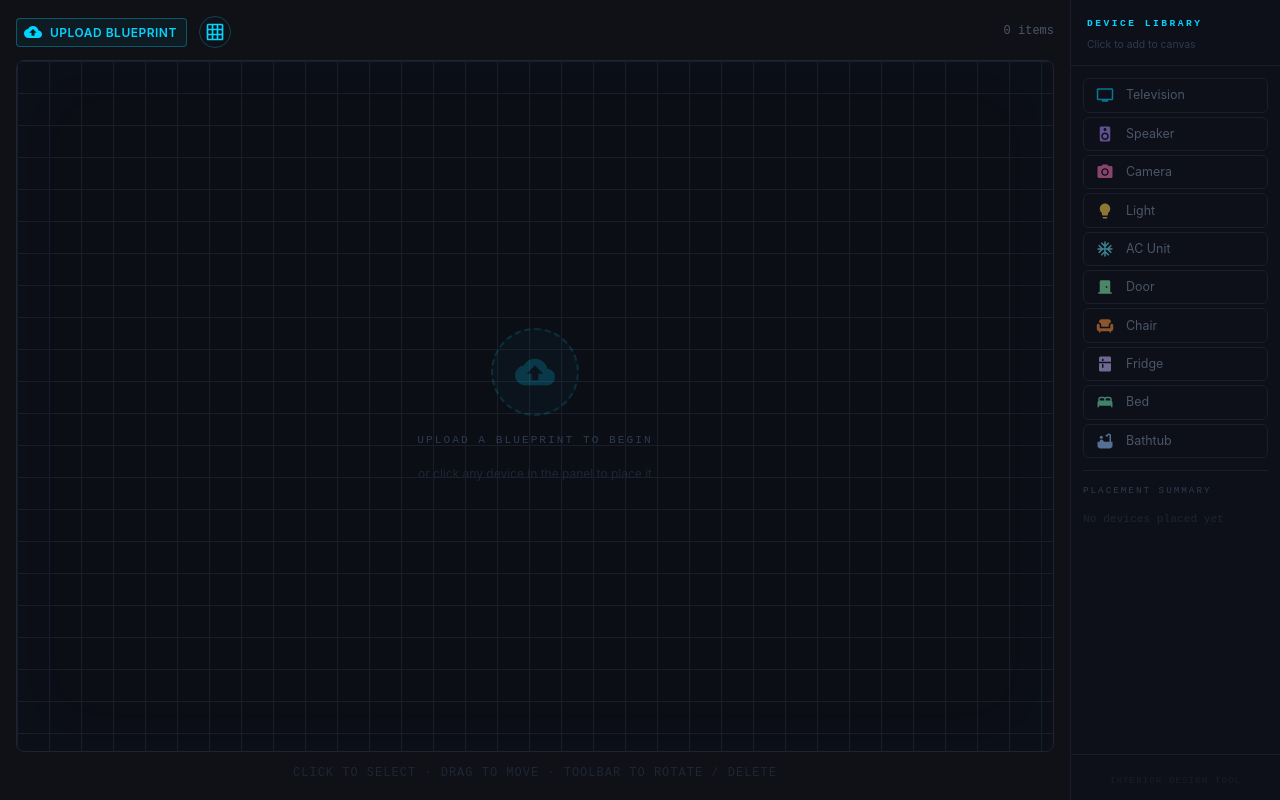
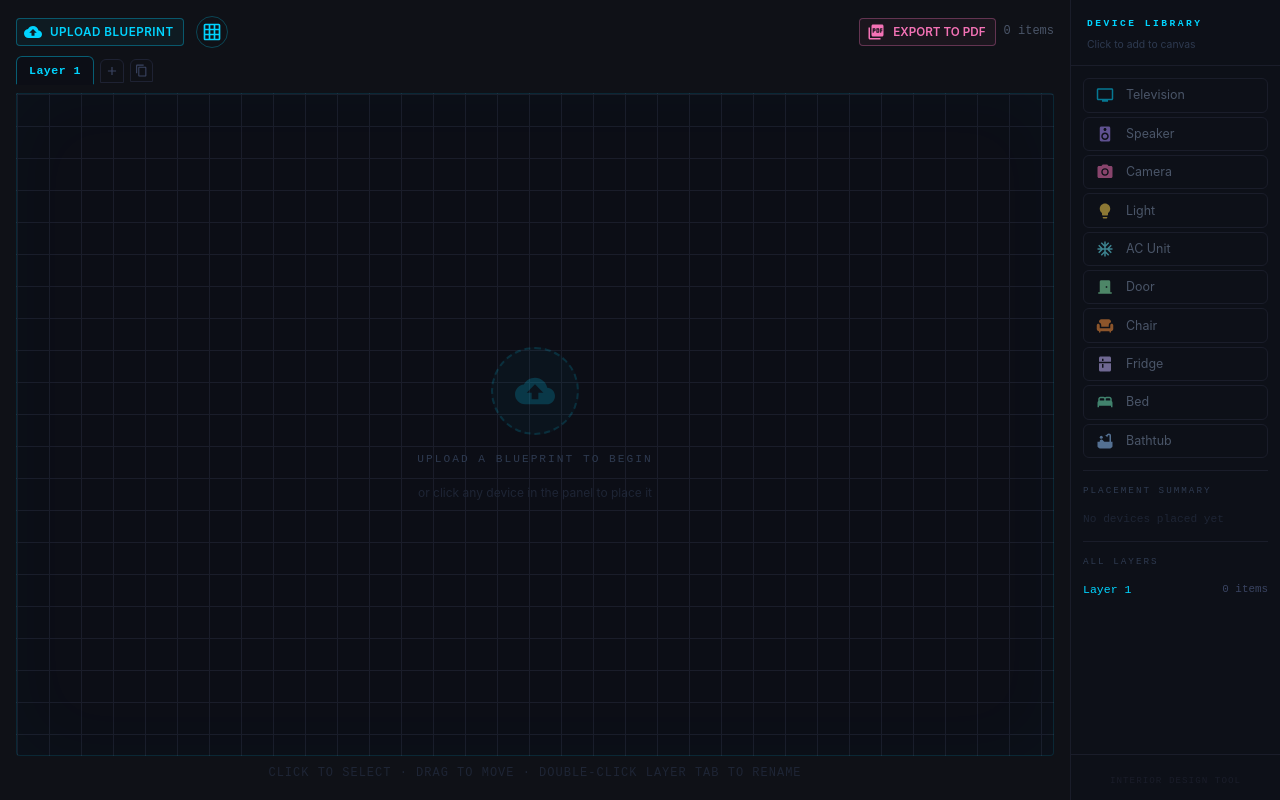
Before and after one commit to ravinder90nath/interior-design-planner, a React (Vite) app: page / in a window 1280 px wide. Built offline with nearby package versions, Linux system fonts and the light colour scheme.

Commit message:
Add export to PDF feature, Layer feature

```diff
--- a/package.json
+++ b/package.json
@@ -14,6 +14,8 @@
     "@emotion/styled": "^11.14.1",
     "@mui/icons-material": "^9.1.0",
     "@mui/material": "^9.1.0",
+    "html2canvas": "^1.4.1",
+    "jspdf": "^4.2.1",
     "react": "^19.2.6",
     "react-dom": "^19.2.6"
   },
--- a/src/App.jsx
+++ b/src/App.jsx
@@ -1,6 +1,7 @@
 import React, { useState, useRef, useCallback } from 'react';
 import {
-  Box, Button, Tooltip, Typography, Divider, IconButton
+  Box, Button, Tooltip, Typography, Divider, IconButton, TextField, Dialog,
+  DialogTitle, DialogContent, DialogActions, CircularProgress
 } from '@mui/material';
 import { createTheme, ThemeProvider } from '@mui/material/styles';
 import TvIcon from '@mui/icons-material/Tv';
@@ -18,6 +19,12 @@ import DeleteIcon from '@mui/icons-material/Delete';
 import RotateRightIcon from '@mui/icons-material/RotateRight';
 import GridOnIcon from '@mui/icons-material/GridOn';
 import ClearAllIcon from '@mui/icons-material/ClearAll';
+import ContentCopyIcon from '@mui/icons-material/ContentCopy';
+import PictureAsPdfIcon from '@mui/icons-material/PictureAsPdf';
+import AddIcon from '@mui/icons-material/Add';
+import CloseIcon from '@mui/icons-material/Close';
+import html2canvas from 'html2canvas';
+import jsPDF from 'jspdf';
 
 const theme = createTheme({
   palette: {
@@ -41,16 +48,33 @@ const DEVICE_CATALOG = [
   { id: 'bath',    label: 'Bathtub',     icon: BathtubIcon,    color: '#93C5FD' },
 ];
 
-let idCounter = 1;
+let idCounter = 100;
+let layerIdCounter = 1;
+
+const makeDefaultLayer = (name) => ({
+  id: layerIdCounter++,
+  name,
+  blueprintImg: null,
+  items: [],
+});
 
 export default function App() {
-  const [blueprintImg, setBlueprintImg] = useState(null);
-  const [items, setItems] = useState([]);
+  const [layers, setLayers] = useState([makeDefaultLayer('Layer 1')]);
+  const [activeLayerId, setActiveLayerId] = useState(1);
   const [selectedId, setSelectedId] = useState(null);
   const [showGrid, setShowGrid] = useState(true);
+  const [exporting, setExporting] = useState(false);
   const canvasRef = useRef(null);
   const dragState = useRef(null);
   const fileInputRef = useRef(null);
+
+  const activeLayer = layers.find(l => l.id === activeLayerId) || layers[0];
+  const items = activeLayer.items;
+  const blueprintImg = activeLayer.blueprintImg;
+
+  const updateLayer = (id, updater) => {
+    setLayers(prev => prev.map(l => l.id === id ? { ...l, ...updater(l) } : l));
+  };
 
   const counts = items.reduce((acc, item) => {
     acc[item.type] = (acc[item.type] || 0) + 1;
@@ -60,7 +84,9 @@ export default function App() {
   const handleUpload = (e) => {
     const file = e.target.files[0];
     if (!file) return;
-    setBlueprintImg(URL.createObjectURL(file));
+    const url = URL.createObjectURL(file);
+    updateLayer(activeLayerId, () => ({ blueprintImg: url }));
+    e.target.value = '';
   };
 
   const addItem = (deviceId) => {
@@ -70,23 +96,57 @@ export default function App() {
     const x = 40 + Math.random() * (rect.width - 120);
     const y = 40 + Math.random() * (rect.height - 120);
     const newItem = { id: idCounter++, type: deviceId, x, y, rotation: 0 };
-    setItems(prev => [...prev, newItem]);
+    updateLayer(activeLayerId, l => ({ items: [...l.items, newItem] }));
     setSelectedId(newItem.id);
   };
 
   const deleteSelected = () => {
     if (selectedId === null) return;
-    setItems(prev => prev.filter(i => i.id !== selectedId));
+    updateLayer(activeLayerId, l => ({ items: l.items.filter(i => i.id !== selectedId) }));
     setSelectedId(null);
   };
 
   const rotateSelected = () => {
     if (selectedId === null) return;
-    setItems(prev => prev.map(i =>
-      i.id === selectedId ? { ...i, rotation: (i.rotation + 45) % 360 } : i
-    ));
+    updateLayer(activeLayerId, l => ({
+      items: l.items.map(i => i.id === selectedId ? { ...i, rotation: (i.rotation + 45) % 360 } : i)
+    }));
   };
 
+  const duplicateLayer = () => {
+    const newLayer = {
+      ...activeLayer,
+      id: layerIdCounter++,
+      name: `Layer ${layers.length + 1}`,
+      items: activeLayer.items.map(i => ({ ...i, id: idCounter++ })),
+    };
+    setLayers(prev => [...prev, newLayer]);
+    setActiveLayerId(newLayer.id);
+    setSelectedId(null);
+  };
+
+  const addBlankLayer = () => {
+    const newLayer = makeDefaultLayer(`Layer ${layers.length + 1}`);
+    setLayers(prev => [...prev, newLayer]);
+    setActiveLayerId(newLayer.id);
+    setSelectedId(null);
+  };
+
+  const deleteLayer = (id) => {
+    if (layers.length <= 1) return;
+    const remaining = layers.filter(l => l.id !== id);
+    setLayers(remaining);
+    if (activeLayerId === id) {
+      setActiveLayerId(remaining[remaining.length - 1].id);
+      setSelectedId(null);
+    }
+  };
+
+  const renameLayer = (id, name) => {
+    setLayers(prev => prev.map(l => l.id === id ? { ...l, name } : l));
+  };
+
+  // Drag
   const onMouseDown = useCallback((e, itemId) => {
     e.stopPropagation();
     setSelectedId(itemId);
@@ -104,12 +164,18 @@ export default function App() {
     const rect = canvasRef.current.getBoundingClientRect();
     const x = e.clientX - rect.left - dragState.current.offsetX;
     const y = e.clientY - rect.top - dragState.current.offsetY;
-    setItems(prev => prev.map(i =>
+    setLayers(prev => prev.map(l => {
+      if (l.id !== activeLayerId) return l;
+      return {
+        ...l,
+        items: l.items.map(i =>
           i.id === dragState.current.itemId
             ? { ...i, x: Math.max(0, Math.min(rect.width - 48, x)), y: Math.max(0, Math.min(rect.height - 48, y)) }
             : i
-    ));
-  }, []);
+        )
+      };
+    }));
+  }, [activeLayerId]);
 
   const onMouseUp = useCallback(() => { dragState.current = null; }, []);
 
@@ -132,41 +198,92 @@ export default function App() {
     const t = e.touches[0];
     const x = t.clientX - rect.left - dragState.current.offsetX;
     const y = t.clientY - rect.top - dragState.current.offsetY;
-    setItems(prev => prev.map(i =>
+    setLayers(prev => prev.map(l => {
+      if (l.id !== activeLayerId) return l;
+      return {
+        ...l,
+        items: l.items.map(i =>
           i.id === dragState.current.itemId
             ? { ...i, x: Math.max(0, Math.min(rect.width - 48, x)), y: Math.max(0, Math.min(rect.height - 48, y)) }
             : i
-    ));
-  }, []);
+        )
+      };
+    }));
+  }, [activeLayerId]);
+
+  // Export to PDF - renders each layer as a canvas snapshot
+  const exportToPDF = async () => {
+    setExporting(true);
+    try {
+      const canvas = canvasRef.current;
+      const rect = canvas.getBoundingClientRect();
+      const pdf = new jsPDF({ orientation: 'landscape', unit: 'px', format: [rect.width, rect.height] });
+      const savedActiveId = activeLayerId;
+
+      for (let i = 0; i < layers.length; i++) {
+        const layer = layers[i];
+
+        // Switch to this layer visually to capture it
+        setActiveLayerId(layer.id);
+        setSelectedId(null);
+
+        // Wait for React to re-render
+        await new Promise(r => setTimeout(r, 180));
+
+        const snap = await html2canvas(canvas, {
+          backgroundColor: '#0C0E16',
+          scale: 1.5,
+          useCORS: true,
+          allowTaint: true,
+          logging: false,
+        });
+
+        const imgData = snap.toDataURL('image/png');
+
+        if (i > 0) pdf.addPage();
+        // Page header
+        pdf.setFillColor(12, 14, 22);
+        pdf.rect(0, 0, rect.width, rect.height, 'F');
+        pdf.addImage(imgData, 'PNG', 0, 0, rect.width, rect.height);
+
+        // Layer label overlay
+        pdf.setFontSize(13);
+        pdf.setTextColor(0, 212, 255);
+        pdf.text(`${layer.name}  |  ${layer.items.length} item${layer.items.length !== 1 ? 's' : ''}`, 12, rect.height - 10);
+      }
+
+      // Restore
+      setActiveLayerId(savedActiveId);
+      pdf.save('interior-design-layers.pdf');
+    } catch (err) {
+      console.error('PDF export error:', err);
+    }
+    setExporting(false);
+  };
+
+  const sel = items.find(i => i.id === selectedId);
+  const selDevice = sel ? DEVICE_CATALOG.find(d => d.id === sel.type) : null;
 
   return (
     <ThemeProvider theme={theme}>
       <Box sx={{ display: 'flex', height: '100vh', width: '100vw', overflow: 'hidden', bgcolor: '#0F1117' }}>
 
         {/* CANVAS AREA */}
-        <Box sx={{ flex: 1, display: 'flex', flexDirection: 'column', p: 2, gap: 1.5, minWidth: 0 }}>
+        <Box sx={{ flex: 1, display: 'flex', flexDirection: 'column', p: 2, gap: 1, minWidth: 0 }}>
 
-          {/* Toolbar */}
+          {/* TOP TOOLBAR */}
           <Box sx={{ display: 'flex', alignItems: 'center', gap: 1.5, flexWrap: 'wrap' }}>
-            <Button
-              variant="outlined"
-              size="small"
-              startIcon={<CloudUploadIcon />}
+            {/* Upload */}
+            <Button variant="outlined" size="small" startIcon={<CloudUploadIcon />}
               onClick={() => fileInputRef.current.click()}
-              sx={{
-                borderColor: '#00D4FF55',
-                color: '#00D4FF',
-                bgcolor: '#00D4FF0D',
+              sx={{ borderColor: '#00D4FF55', color: '#00D4FF', bgcolor: '#00D4FF0D',
                 '&:hover': { borderColor: '#00D4FF', bgcolor: '#00D4FF1A' },
-                fontWeight: 600,
-                fontSize: '0.75rem',
-                letterSpacing: 0.5,
-              }}
-            >
+                fontWeight: 600, fontSize: '0.73rem', letterSpacing: 0.5 }}>
               Upload Blueprint
             </Button>
             <input ref={fileInputRef} type="file" accept="image/*" hidden onChange={handleUpload} />
 
+            {/* Grid */}
             <Tooltip title={showGrid ? 'Hide grid' : 'Show grid'}>
               <IconButton size="small" onClick={() => setShowGrid(v => !v)}
                 sx={{ color: showGrid ? '#00D4FF' : '#4A5568', border: `1px solid ${showGrid ? '#00D4FF44' : '#2E3347'}` }}>
@@ -174,6 +291,7 @@ export default function App() {
               </IconButton>
             </Tooltip>
 
+            {/* Selected item actions */}
             {selectedId && (
               <>
                 <Tooltip title="Rotate 45°">
@@ -191,22 +309,112 @@ export default function App() {
               </>
             )}
 
+            {/* Right side */}
             <Box sx={{ ml: 'auto', display: 'flex', alignItems: 'center', gap: 1 }}>
               {items.length > 0 && (
-                <Tooltip title="Clear all">
-                  <IconButton size="small" onClick={() => { setItems([]); setSelectedId(null); }}
+                <Tooltip title="Clear all items on this layer">
+                  <IconButton size="small"
+                    onClick={() => { updateLayer(activeLayerId, () => ({ items: [] })); setSelectedId(null); }}
                     sx={{ color: '#6B7280', border: '1px solid #2E3347' }}>
                     <ClearAllIcon fontSize="small" />
                   </IconButton>
                 </Tooltip>
               )}
+
+              {/* Export PDF */}
+              <Button
+                variant="outlined" size="small"
+                startIcon={exporting ? <CircularProgress size={12} color="inherit" /> : <PictureAsPdfIcon />}
+                onClick={exportToPDF}
+                disabled={exporting}
+                sx={{
+                  borderColor: '#F472B655', color: '#F472B6', bgcolor: '#F472B60D',
+                  '&:hover': { borderColor: '#F472B6', bgcolor: '#F472B61A' },
+                  fontWeight: 600, fontSize: '0.73rem',
+                }}
+              >
+                {exporting ? 'Exporting…' : 'Export to PDF'}
+              </Button>
+
               <Typography variant="caption" sx={{ color: '#4A5568', fontFamily: 'monospace' }}>
                 {items.length} item{items.length !== 1 ? 's' : ''}
               </Typography>
             </Box>
           </Box>
 
-          {/* Canvas */}
+          {/* LAYER TABS */}
+          <Box sx={{ display: 'flex', alignItems: 'center', gap: 0.75, flexWrap: 'wrap' }}>
+            {layers.map((layer) => {
+              const isActive = layer.id === activeLayerId;
+              return (
+                <Box key={layer.id} sx={{ display: 'flex', alignItems: 'center', position: 'relative' }}>
+                  <Box
+                    onClick={() => { setActiveLayerId(layer.id); setSelectedId(null); }}
+                    sx={{
+                      px: 1.5, py: 0.5,
+                      borderRadius: '6px 6px 0 0',
+                      cursor: 'pointer',
+                      border: `1px solid ${isActive ? '#00D4FF66' : '#1E2233'}`,
+                      borderBottom: isActive ? '1px solid #0C0E16' : '1px solid #1E2233',
+                      background: isActive ? '#0C0E16' : '#0D1018',
+                      display: 'flex', alignItems: 'center', gap: 0.75,
+                      transition: 'all 0.15s',
+                      '&:hover': { background: '#0F1220', borderColor: '#2E3A50' },
+                    }}
+                  >
+                    <Typography
+                      variant="caption"
+                      contentEditable
+                      suppressContentEditableWarning
+                      onBlur={(e) => renameLayer(layer.id, e.target.textContent || layer.name)}
+                      onClick={(e) => e.stopPropagation()}
+                      sx={{
+                        color: isActive ? '#00D4FF' : '#6B7280',
+                        fontFamily: 'monospace',
+                        fontWeight: isActive ? 700 : 400,
+                        fontSize: '0.72rem',
+                        outline: 'none',
+                        minWidth: 44,
+                        cursor: 'text',
+                        letterSpacing: 0.5,
+                      }}
+                    >
+                      {layer.name}
+                    </Typography>
+                    {layers.length > 1 && (
+                      <CloseIcon
+                        sx={{ fontSize: 11, color: '#4A5568', cursor: 'pointer',
+                          '&:hover': { color: '#F87171' },
+                          transition: 'color 0.15s'
+                        }}
+                        onClick={(e) => { e.stopPropagation(); deleteLayer(layer.id); }}
+                      />
+                    )}
+                  </Box>
+                </Box>
+              );
+            })}
+
+            {/* Add blank layer */}
+            <Tooltip title="Add blank layer">
+              <IconButton size="small" onClick={addBlankLayer}
+                sx={{ color: '#3A4462', border: '1px solid #1E2233', borderRadius: '6px 6px 0 0',
+                  '&:hover': { color: '#00D4FF', borderColor: '#00D4FF44' }, p: 0.5 }}>
+                <AddIcon sx={{ fontSize: 14 }} />
+              </IconButton>
+            </Tooltip>
+
+            {/* Duplicate layer */}
+            <Tooltip title="Duplicate current layer">
+              <IconButton size="small" onClick={duplicateLayer}
+                sx={{ color: '#3A4462', border: '1px solid #1E2233', borderRadius: '6px 6px 0 0',
+                  '&:hover': { color: '#A78BFA', borderColor: '#A78BFA44' }, p: 0.5 }}>
+                <ContentCopyIcon sx={{ fontSize: 13 }} />
+              </IconButton>
+            </Tooltip>
+          </Box>
+
+          {/* CANVAS */}
           <Box
             ref={canvasRef}
             onMouseMove={onMouseMove}
@@ -218,9 +426,10 @@ export default function App() {
             sx={{
               flex: 1,
               position: 'relative',
-              borderRadius: 2,
+              borderRadius: '0 4px 4px 4px',
               overflow: 'hidden',
-              border: '1px solid #1E2233',
+              border: '1px solid #00D4FF22',
+              borderTop: '1px solid #00D4FF22',
               bgcolor: '#0C0E16',
               backgroundImage: showGrid
                 ? 'linear-gradient(#1A1D2A 1px, transparent 1px), linear-gradient(90deg, #1A1D2A 1px, transparent 1px)'
@@ -275,12 +484,13 @@ export default function App() {
                     zIndex: isSelected ? 100 : 10,
                     background: isSelected ? `${device.color}22` : '#16192399',
                     border: `${isSelected ? 2 : 1}px solid ${isSelected ? device.color : device.color + '55'}`,
-                    boxShadow: isSelected ? `0 0 20px ${device.color}55, 0 0 4px ${device.color}33` : `0 2px 8px #00000066`,
+                    boxShadow: isSelected ? `0 0 20px ${device.color}55, 0 0 4px ${device.color}33` : '0 2px 8px #00000066',
                     backdropFilter: 'blur(8px)',
                     transition: 'box-shadow 0.1s, background 0.1s',
                   }}
                 >
-                  <IconComp sx={{ fontSize: 26, color: device.color, filter: isSelected ? `drop-shadow(0 0 4px ${device.color}99)` : 'none' }} />
+                  <IconComp sx={{ fontSize: 26, color: device.color,
+                    filter: isSelected ? `drop-shadow(0 0 4px ${device.color}99)` : 'none' }} />
                   {isSelected && (
                     <Box sx={{ position: 'absolute', top: -16, left: '50%', transform: 'translateX(-50%)',
                       width: 2, height: 10, bgcolor: device.color, borderRadius: 1, opacity: 0.8 }} />
@@ -291,7 +501,7 @@ export default function App() {
           </Box>
 
           <Typography variant="caption" sx={{ color: '#1E2535', fontFamily: 'monospace', textAlign: 'center', letterSpacing: 1 }}>
-            CLICK TO SELECT · DRAG TO MOVE · TOOLBAR TO ROTATE / DELETE
+            CLICK TO SELECT · DRAG TO MOVE · DOUBLE-CLICK LAYER TAB TO RENAME
           </Typography>
         </Box>
 
@@ -319,35 +529,20 @@ export default function App() {
                 <Box key={device.id} onClick={() => addItem(device.id)}
                   sx={{
                     display: 'flex', alignItems: 'center', gap: 1.5,
-                    px: 1.5, py: 0.9,
-                    borderRadius: 1.5,
-                    cursor: 'pointer',
+                    px: 1.5, py: 0.9, borderRadius: 1.5, cursor: 'pointer',
                     border: `1px solid ${count > 0 ? device.color + '44' : '#1A1D2A'}`,
                     background: count > 0 ? `${device.color}0A` : 'transparent',
                     transition: 'all 0.15s ease',
-                    '&:hover': {
-                      background: `${device.color}18`,
-                      border: `1px solid ${device.color}66`,
-                      transform: 'translateX(3px)',
-                    },
+                    '&:hover': { background: `${device.color}18`, border: `1px solid ${device.color}66`, transform: 'translateX(3px)' },
                   }}
                 >
                   <IconComp sx={{ fontSize: 18, color: count > 0 ? device.color : device.color + '88', flexShrink: 0 }} />
-                  <Typography variant="body2" sx={{
-                    color: count > 0 ? '#CDD6E8' : '#4A5568',
-                    fontWeight: count > 0 ? 600 : 400,
-                    fontSize: '0.78rem',
-                    flex: 1,
-                  }}>
+                  <Typography variant="body2" sx={{ color: count > 0 ? '#CDD6E8' : '#4A5568', fontWeight: count > 0 ? 600 : 400, fontSize: '0.78rem', flex: 1 }}>
                     {device.label}
                   </Typography>
                   {count > 0 && (
-                    <Box sx={{
-                      minWidth: 20, height: 20, borderRadius: '50%',
-                      background: device.color,
-                      display: 'flex', alignItems: 'center', justifyContent: 'center',
-                      flexShrink: 0,
-                    }}>
+                    <Box sx={{ minWidth: 20, height: 20, borderRadius: '50%', background: device.color,
+                      display: 'flex', alignItems: 'center', justifyContent: 'center', flexShrink: 0 }}>
                       <Typography sx={{ fontSize: '0.6rem', fontWeight: 800, fontFamily: 'monospace', color: '#0A0C12', lineHeight: 1 }}>
                         {count}
                       </Typography>
@@ -361,11 +556,8 @@ export default function App() {
           <Divider sx={{ borderColor: '#1A1D2A', mx: 1.5 }} />
 
           {/* Summary */}
-          <Box sx={{ p: 1.5, pt: 1.5 }}>
-            <Typography variant="caption" sx={{
-              color: '#2E3A50', fontFamily: 'monospace', letterSpacing: 2,
-              fontSize: '0.58rem', display: 'block', mb: 1,
-            }}>
+          <Box sx={{ p: 1.5 }}>
+            <Typography variant="caption" sx={{ color: '#2E3A50', fontFamily: 'monospace', letterSpacing: 2, fontSize: '0.58rem', display: 'block', mb: 1 }}>
               PLACEMENT SUMMARY
             </Typography>
             {Object.keys(counts).length === 0 ? (
@@ -378,9 +570,7 @@ export default function App() {
                   const device = DEVICE_CATALOG.find(d => d.id === type);
                   return (
                     <Box key={type} sx={{ display: 'flex', justifyContent: 'space-between', alignItems: 'center', py: 0.2 }}>
-                      <Typography variant="caption" sx={{ color: '#5A6478', fontSize: '0.72rem' }}>
-                        {device.label}
-                      </Typography>
+                      <Typography variant="caption" sx={{ color: '#5A6478', fontSize: '0.72rem' }}>{device.label}</Typography>
                       <Typography variant="caption" sx={{ color: device.color, fontFamily: 'monospace', fontWeight: 700, fontSize: '0.72rem' }}>
                         ×{count}
                       </Typography>
@@ -389,26 +579,37 @@ export default function App() {
                 })}
                 <Box sx={{ display: 'flex', justifyContent: 'space-between', mt: 0.5, pt: 0.5, borderTop: '1px solid #1A1D2A' }}>
                   <Typography variant="caption" sx={{ color: '#8A93A8', fontSize: '0.72rem', fontWeight: 600 }}>Total</Typography>
-                  <Typography variant="caption" sx={{ color: '#00D4FF', fontFamily: 'monospace', fontWeight: 800, fontSize: '0.72rem' }}>
-                    ×{items.length}
-                  </Typography>
+                  <Typography variant="caption" sx={{ color: '#00D4FF', fontFamily: 'monospace', fontWeight: 800, fontSize: '0.72rem' }}>×{items.length}</Typography>
                 </Box>
               </Box>
             )}
           </Box>
 
-          {selectedId && (() => {
-            const sel = items.find(i => i.id === selectedId);
-            const device = sel ? DEVICE_CATALOG.find(d => d.id === sel.type) : null;
-            return sel ? (
+          {/* Layer summary */}
+          <Divider sx={{ borderColor: '#1A1D2A', mx: 1.5 }} />
+          <Box sx={{ p: 1.5 }}>
+            <Typography variant="caption" sx={{ color: '#2E3A50', fontFamily: 'monospace', letterSpacing: 2, fontSize: '0.58rem', display: 'block', mb: 1 }}>
+              ALL LAYERS
+            </Typography>
+            {layers.map(layer => (
+              <Box key={layer.id} sx={{ display: 'flex', justifyContent: 'space-between', alignItems: 'center', py: 0.3 }}>
+                <Typography variant="caption" sx={{ color: layer.id === activeLayerId ? '#00D4FF' : '#4A5568', fontSize: '0.72rem', fontFamily: 'monospace' }}>
+                  {layer.name}
+                </Typography>
+                <Typography variant="caption" sx={{ color: '#3A4462', fontFamily: 'monospace', fontSize: '0.68rem' }}>
+                  {layer.items.length} items
+                </Typography>
+              </Box>
+            ))}
+          </Box>
+
+          {/* Selected item */}
+          {sel && selDevice && (
             <>
               <Divider sx={{ borderColor: '#1A1D2A', mx: 1.5 }} />
               <Box sx={{ p: 1.5 }}>
-                  <Typography variant="caption" sx={{
-                    color: '#2E3A50', fontFamily: 'monospace', letterSpacing: 2,
-                    fontSize: '0.58rem', display: 'block', mb: 1,
-                  }}>
-                    SELECTED: {device.label.toUpperCase()}
+                <Typography variant="caption" sx={{ color: '#2E3A50', fontFamily: 'monospace', letterSpacing: 2, fontSize: '0.58rem', display: 'block', mb: 1 }}>
+                  SELECTED: {selDevice.label.toUpperCase()}
                 </Typography>
                 <Typography variant="caption" sx={{ color: '#3A4462', fontFamily: 'monospace', fontSize: '0.65rem', display: 'block', mb: 1 }}>
                   rotation: {sel.rotation}°
@@ -425,8 +626,7 @@ export default function App() {
                 </Box>
               </Box>
             </>
-            ) : null;
-          })()}
+          )}
 
           <Box sx={{ flex: 1 }} />
           <Box sx={{ p: 1.5, borderTop: '1px solid #1A1D2A', textAlign: 'center' }}>
```
Also changed, not shown: 1 other file (tests, documents, lock files or other folders). Lines whose indentation alone changed are shown as unchanged.
